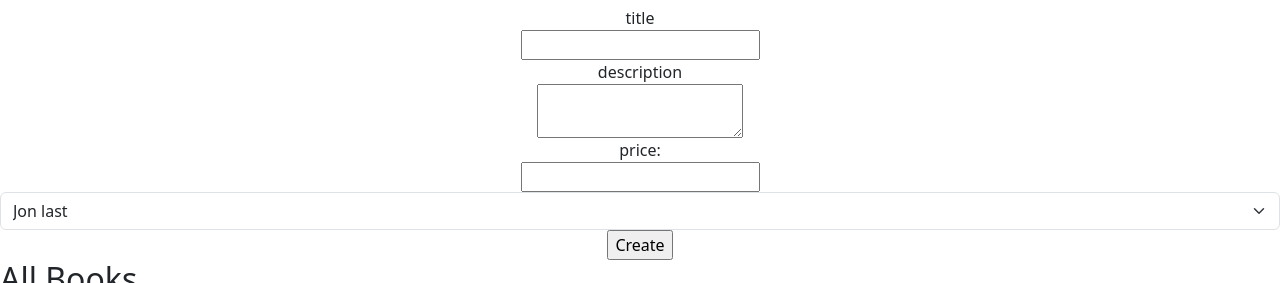
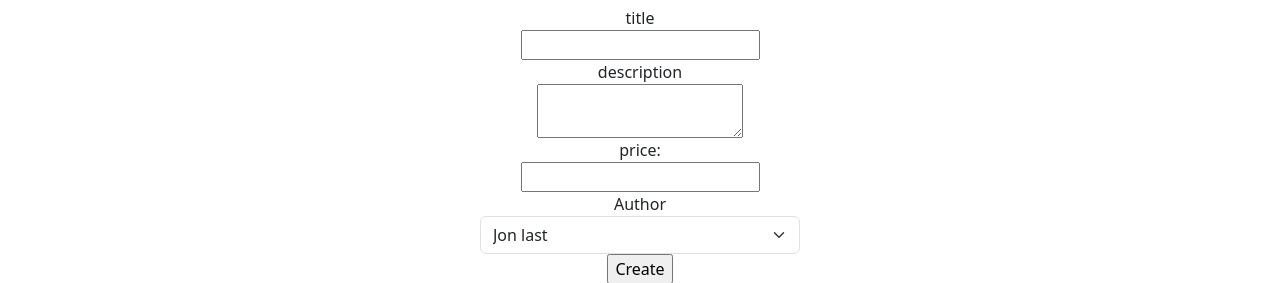
Before and after one commit to fravila08/w6d5-Django-Review, a Django app: page / in a window 1280 px wide. Shown: the part 50-333 px from the top of the page. Run offline with Django 4.2, Linux system fonts and the light colour scheme; data comes from the database, SQL or seed files in the repository.

Commit message:
minor clean up

```diff
--- a/book_store_app/models.py
+++ b/book_store_app/models.py
@@ -10,4 +10,4 @@ class Book(models.Model):
     title = models.CharField(max_length=250)
     description = models.TextField()
     price = models.FloatField()
-    author =  models.ForeignKey(Author, on_delete=models.CASCADE)
+    author =  models.ForeignKey(Author, on_delete=models.SET_NULL, null=True)
--- a/book_store_app/templates/pages/books.html
+++ b/book_store_app/templates/pages/books.html
@@ -8,7 +8,8 @@
   <textarea id='newDescription'></textarea>
   <label>price:</label>
   <input id='newPrice' type="number" step="any"  />
-  <select id='author' class="form-select" aria-label="Default select example">
+  <label>Author</label>
+  <select id='author' class="form-select" aria-label="Default select example" style="width:25vw;">
     {% for author in authors %}
     <option value="{{author.first_name}} {{author.last_name}}">{{author.first_name}} {{author.last_name}}</option>
     {% endfor %}
```
Also changed, not shown: book_store_app/migrations/0002_alter_book_author.py (added).
